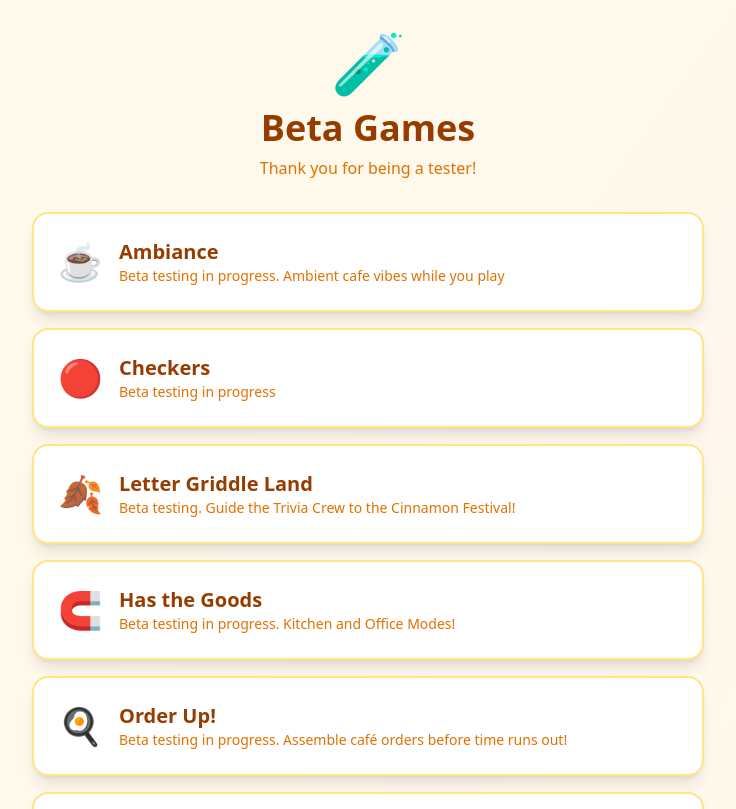
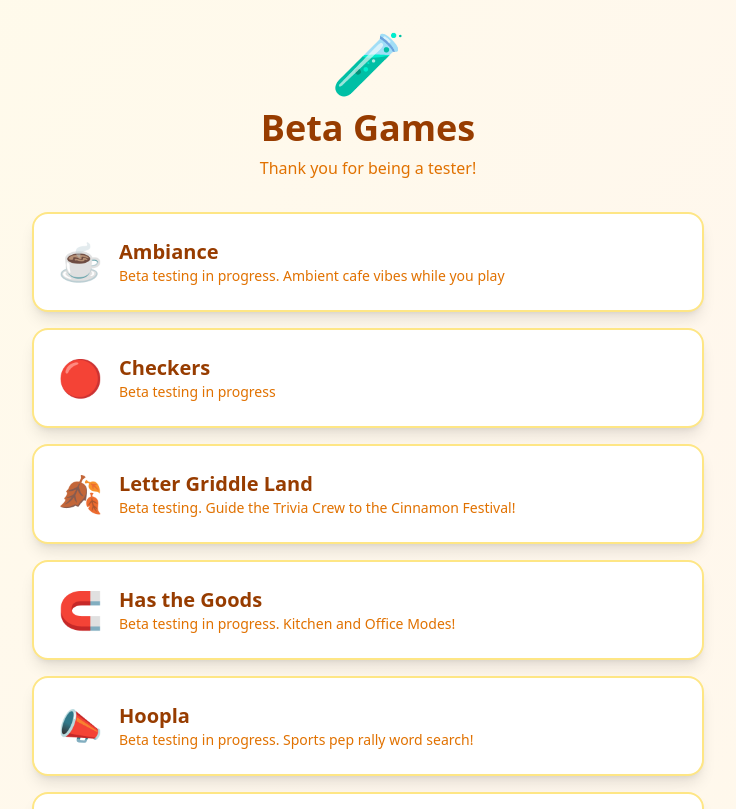
Before and after one commit to lauriegriddle/griddle-game, a Next.js app: page /beta in a window 1280 px wide. Shown: the top 809 px of the page, without its empty margins (272-1008 px from the left). Built offline with nearby package versions, Linux system fonts and the light colour scheme.

Commit message:
Add Hoopla to beta games page

```diff
--- a/app/beta/page.js
+++ b/app/beta/page.js
@@ -24,6 +24,12 @@ export default function BetaGames() {
         emoji: "🧲",
         description: "Beta testing in progress.  Kitchen and Office Modes!"
     },
+    {
+    name: "Hoopla",
+    href: "/hoopla",
+    emoji: "📣",
+    description: "Beta testing in progress. Sports pep rally word search!"
+},
     {
       name: "Order Up!",
       href: "/order",
```
